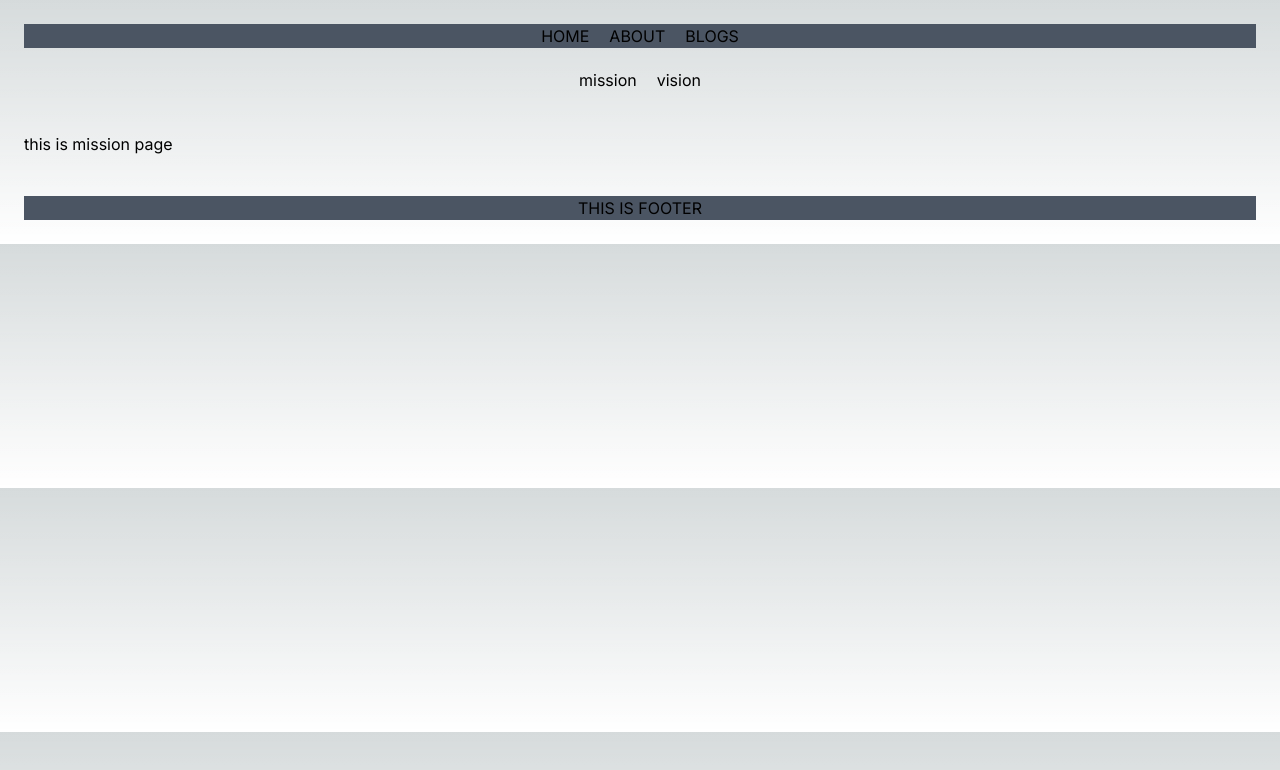
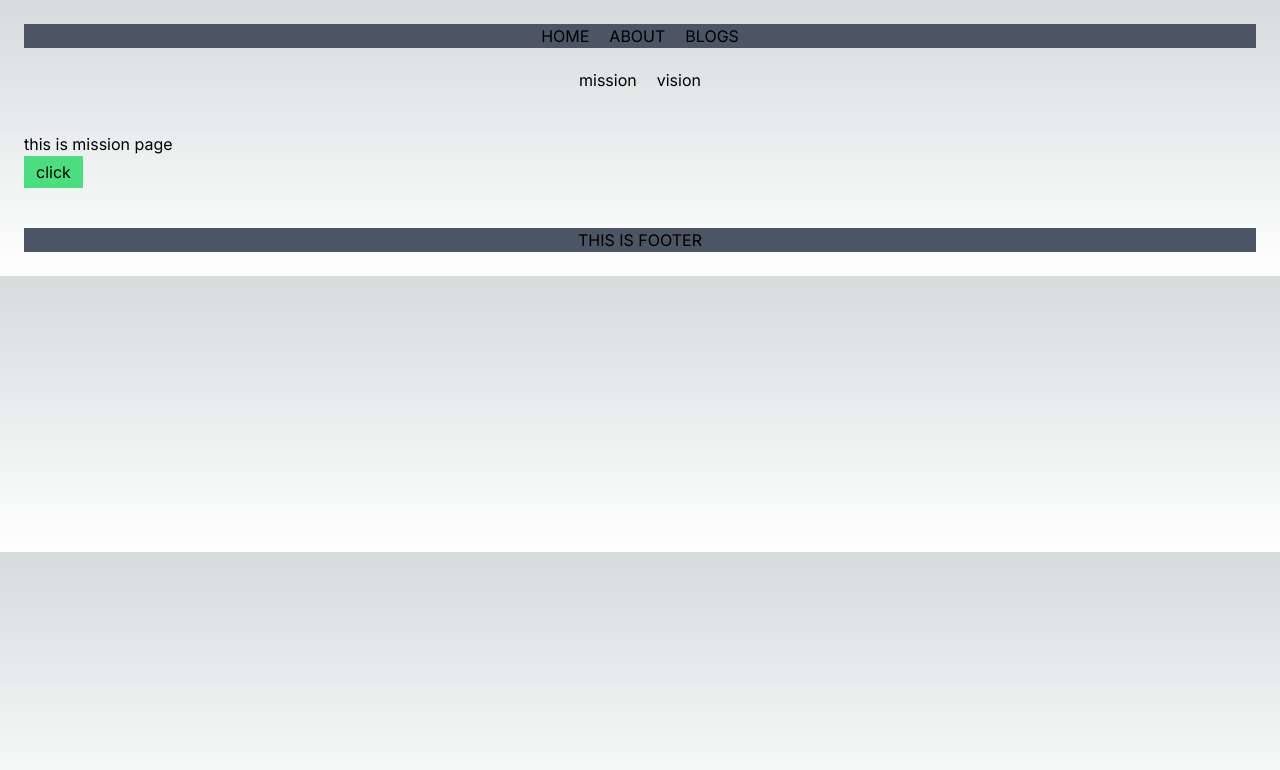
Before and after one commit to MdSaifulIslamRafsan/next-js--Crash-Course-practice, a Next.js app: page /about/mission in a window 1280 px wide. Shown: the top 770 px of the page. Built offline with nearby package versions, Linux system fonts and the light colour scheme.

Commit message:
added client component

```diff
--- a/src/app/about/mission/page.jsx
+++ b/src/app/about/mission/page.jsx
@@ -1,9 +1,10 @@
-import React from 'react';
+import Button from "@/app/component/Button";
 
 const MissionPage = () => {
     return (
         <main className='my-10'>
             <h1>this is mission page</h1>
+            <Button></Button>
         </main>
     );
 };
--- a/src/app/about/page.jsx
+++ b/src/app/about/page.jsx
@@ -1,6 +1,6 @@
 import React from 'react';
 const About = () => {
-    throw new Error('there was a huge error!')
+    // throw new Error('there was a huge error!')
     return (
         <main className='my-10'>
             <h1>This Is about page</h1>
--- /dev/null
+++ b/src/app/component/Button.jsx
@@ -0,0 +1,11 @@
+"use client"
+
+const Button = () => {
+    return (
+
+           <button className="py-1 px-3 bg-green-400" onClick={()=> console.log('hello world')}>click</button>
+
+    );
+};
+
+export default Button;
```
